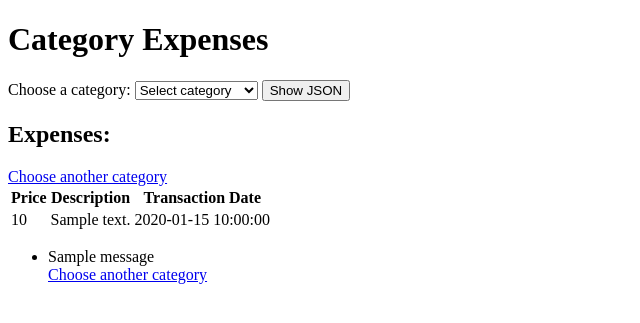
After one commit to AndrijaPerusko/moneycontrol, a Flask app: template templates/category.html in a window 1280 px wide. The commit adds this page. Shown: the top 323 px of the page, without its empty margins (0-640 px from the left). Run offline with Flask 3, Linux system fonts and the light colour scheme; the template is opened without the code that fills it: most values are stand-ins (such as "Sample title", 1, 10 or a date in 2020); one stand-in notice (Sample message) is shown; some libraries are stand-ins or nearby versions.

Commit message:
Category page

```diff
--- a/app.py
+++ b/app.py
@@ -1,4 +1,4 @@
-from flask import Flask, request, flash, redirect, render_template
+from flask import Flask, request, flash, redirect, render_template, jsonify
 from flask_wtf import FlaskForm
 from wtforms import FloatField, StringField
 from wtforms.validators import InputRequired
@@ -53,5 +53,58 @@ def add_expenses():
     elif request.method == 'GET':
         return render_template('index.html', categories=categories, form=form)
 
+@app.route('/generate', methods=['GET', 'POST'])
+def generate():
+    cur.execute('''SELECT
+                C.NAME,
+                E.PRICE,
+                E.TAG,
+                E.TRANSACTION_DATE
+            FROM CATEGORY C
+            JOIN EXPENSES E ON C.ID = E.CATEGORY_ID ''')
+    query_res = cur.fetchall()
+
+    results = [{
+        'category': i[0],
+        'price': float(i[1]),
+        'description': i[2],
+        'transaction_date': i[3].strftime('%d.%m.%Y')} for i in query_res
+    ]
+    final_result = {'expenses': results}
+    return jsonify(final_result)
+# @app.route('/search_categories',methods=['GET'])
+# def search_categories():
+#     cur.execute('SELECT * FROM category')
+#     categories = cur.fetchall()
+#     return categories
+@app.route('/category', methods=['GET', 'POST'])
+def category():
+    cur.execute('SELECT * FROM category')
+    categories = cur.fetchall()
+    if request.method == 'POST':
+        category_id = request.form['category_id']
+        cur.execute('''
+            SELECT
+                PRICE,
+                TAG,
+                TRANSACTION_DATE
+            FROM EXPENSES
+            WHERE CATEGORY_ID = %s
+        ''', (category_id,))
+        query_res = cur.fetchall()
+
+        results = [{
+            'price': float(i[0]),
+            'description': i[1],
+            'transaction_date': i[2].strftime('%d.%m.%Y')} for i in query_res
+        ]
+        if not results:
+            flash('No expenses found for selected category.')
+
+        return render_template('category.html', final_result=results)
+    else:
+        return render_template('category.html',categories=categories)
+
+
 if __name__ == '__main__':
     app.run(debug=True)
--- /dev/null
+++ b/templates/category.html
@@ -0,0 +1,59 @@
+<!DOCTYPE html>
+<html lang="en">
+<head>
+    <meta charset="UTF-8">
+    <meta name="viewport" content="width=device-width, initial-scale=1.0">
+    <title>Category Expenses</title>
+</head>
+<body>
+    <h1>Category Expenses</h1>
+    <form action="/category" method="post">
+        <label for="category">Choose a category:</label>
+        <select id="category" name="category_id">
+            <option value="">Select category</option>
+            {% for category_id, category_name in categories %}
+                <option value="{{ category_id }}">{{ category_name }}</option>
+            {% endfor %}
+        </select>
+        <button type="submit">Show JSON</button>
+    </form>
+
+
+      <div id="jsonResult">
+        {% if final_result %}
+            <h2>Expenses:</h2>
+            <table>
+                <thead>
+                    <tr>
+                        <th>Price</th>
+                        <th>Description</th>
+                        <th>Transaction Date</th>
+                    </tr>
+                </thead>
+                <tbody>
+                    {% for expense in final_result %}
+                        <tr>
+                            <td>{{ expense.price }}</td>
+                            <td>{{ expense.description }}</td>
+                            <td>{{ expense.transaction_date }}</td>
+                        </tr>
+                    {% endfor %}
+                </tbody>
+                    <div>
+                        <a href="/category">Choose another category</a>
+                    </div>
+            </table>
+        {% endif %}
+    </div>
+    {% with messages = get_flashed_messages() %}
+        {% if messages %}
+            <ul>
+            {% for message in messages %}
+                <li>{{ message }}</li>
+                <a href="/category">Choose another category</a>
+            {% endfor %}
+            </ul>
+        {% endif %}
+    {% endwith %}
+</body>
+</html>
```
Also changed, not shown: templates/index.html (+18 -0 lines).
